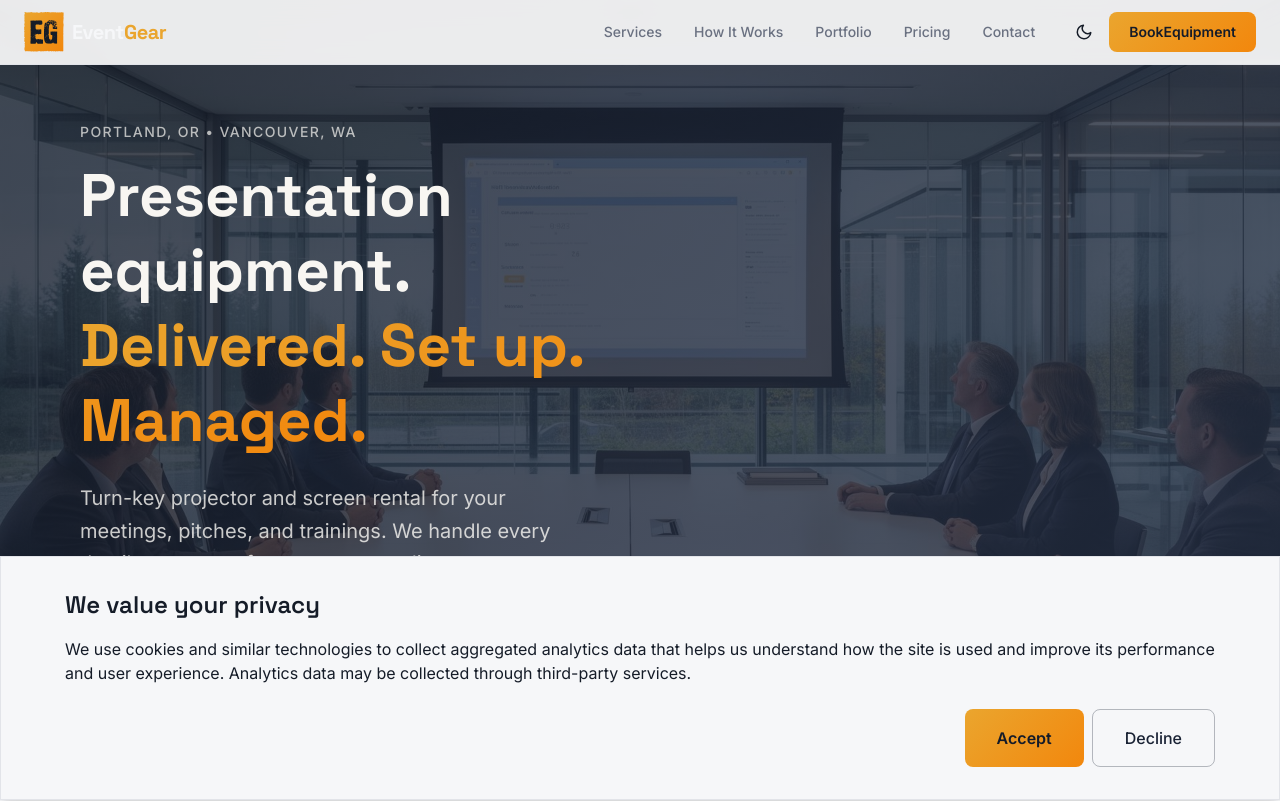
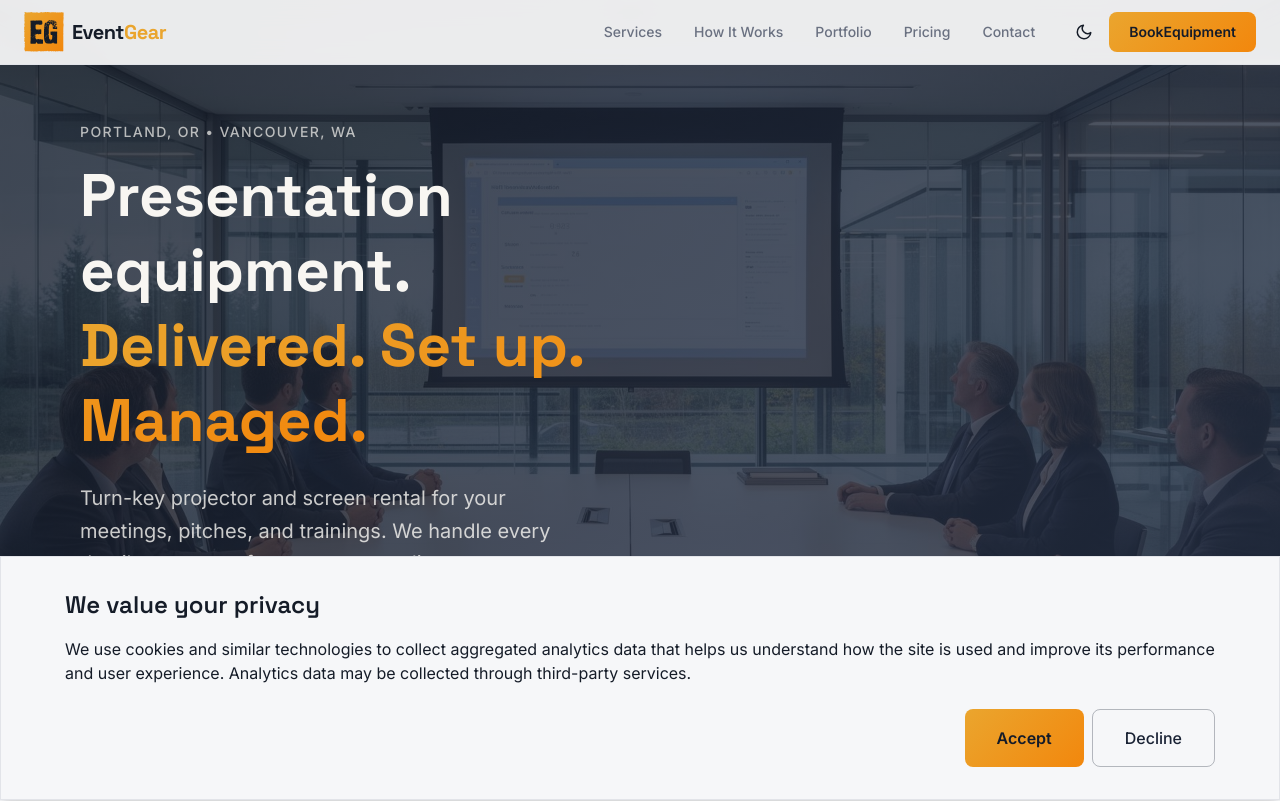
Before and after one commit to ai36/eventgearpdx.com, a Next.js app: page / in a window 1280 px wide. Shown: the top 801 px of the page. Built offline with nearby package versions, Linux system fonts and the light colour scheme.

Commit message:
Logo texts color has been fixed

```diff
--- a/src/components/Header.tsx
+++ b/src/components/Header.tsx
@@ -36,7 +36,7 @@ const Header = () => {
                 className={`w-5 h-0.5 bg-foreground transition-transform ${menuOpen ? "-rotate-45 -translate-y-2" : ""}`}
               />
             </button>
-            <Logo />
+            <Logo className="text-foreground"/>
           </div>
 
           {/* Desktop nav */}
@@ -95,7 +95,7 @@ const Header = () => {
             <line x1="6" y1="6" x2="18" y2="18" />
           </svg>
         </button>
-        <Logo className="absolute top-[10px] left-5 p-2" />
+        <Logo className="absolute top-2.5 left-5 p-2 text-foreground" />
         {navItems.map((item) => (
           <a
             key={item.label}
--- a/src/components/Logo.tsx
+++ b/src/components/Logo.tsx
@@ -2,12 +2,10 @@ import { cn } from "@/lib/utils";
 import Link from "next/link";
 
 const Logo = ({ className }: React.HTMLAttributes<HTMLLinkElement>) => {
-  const isClient = typeof window !== "undefined";
-
   return (
     <Link
       className={cn(
-        "flex items-center gap-2 font-heading text-xl font-bold text-foreground tracking-tight",
+        "flex items-center gap-2 font-heading text-xl font-bold text-background dark:text-foreground/70 tracking-tight",
         className,
       )}
       href="/"
@@ -86,15 +84,9 @@ const Logo = ({ className }: React.HTMLAttributes<HTMLLinkElement>) => {
           </clipPath>
         </defs>
       </svg>
-      {isClient ? (
-        <span className="md:hidden lg:block text-background dark:text-foreground/70">
-          Event<span className="text-accent">Gear</span>
-        </span>
-      ) : (
-        <span className="md:hidden lg:block text-background dark:text-foreground/70">
-          Event<span className="text-accent">Gear</span>
-        </span>
-      )}
+      <span className="md:hidden lg:block">
+        Event<span className="text-accent">Gear</span>
+      </span>
     </Link>
   );
 };
--- a/src/components/Portfolio.tsx
+++ b/src/components/Portfolio.tsx
@@ -41,7 +41,7 @@ const Portfolio = () => {
         <div className="grid md:grid-cols-3 gap-8 max-w-5xl mx-auto">
           {events.map((event) => (
             <div key={event.title} className="bg-card rounded-xl overflow-hidden shadow-card hover:shadow-card-hover transition-shadow duration-300">
-              <div className="aspect-[4/3] overflow-hidden">
+              <div className="aspect-4/3 overflow-hidden">
                 <Image
                   src={event.image}
                   alt={event.title}
```
